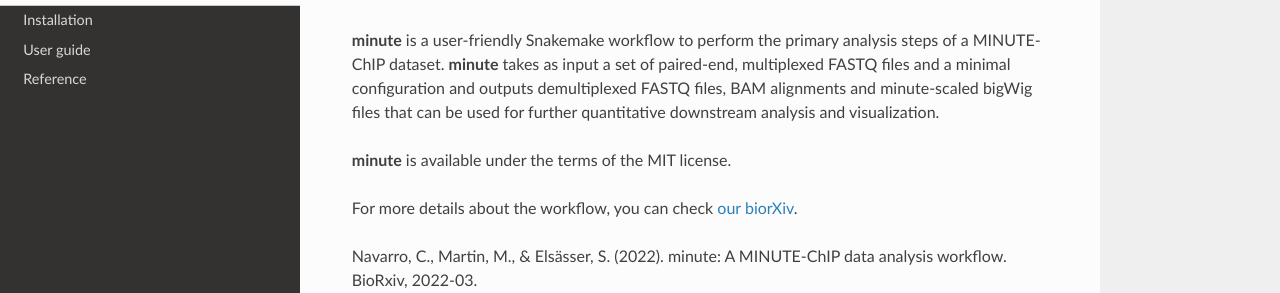
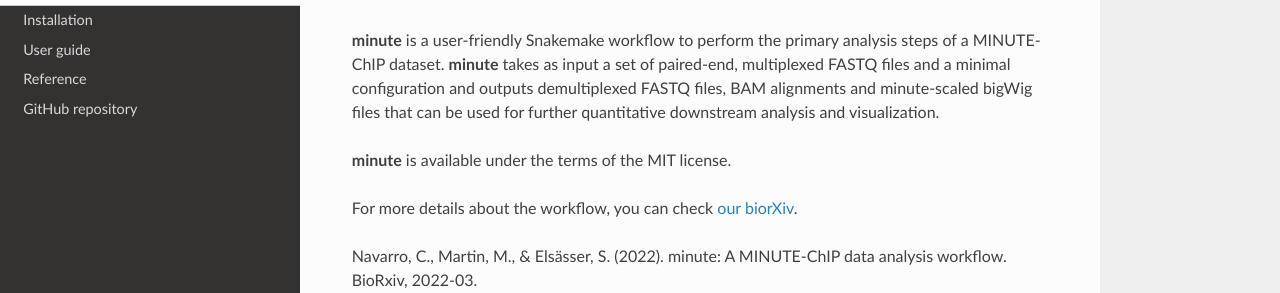
Before and after one commit to elsasserlab/minute, an MkDocs documentation site: the page built from docs/index.md, in a window 1280 px wide. Shown: the part 131-424 px from the top of the page. Built offline with MkDocs 1.6.1, drawn with Linux system fonts in a browser that asks for light colours; nearby versions of some CDN libraries.

Commit message:
Link to GitHub repository in docs TOC

```diff
--- a/mkdocs.yml
+++ b/mkdocs.yml
@@ -7,6 +7,7 @@
   - Installation: install.md
   - User guide: guide.md
   - Reference: reference.md
+  - GitHub repository: https://github.com/elsasserlab/minute
 
 markdown_extensions:
   - admonition
```
